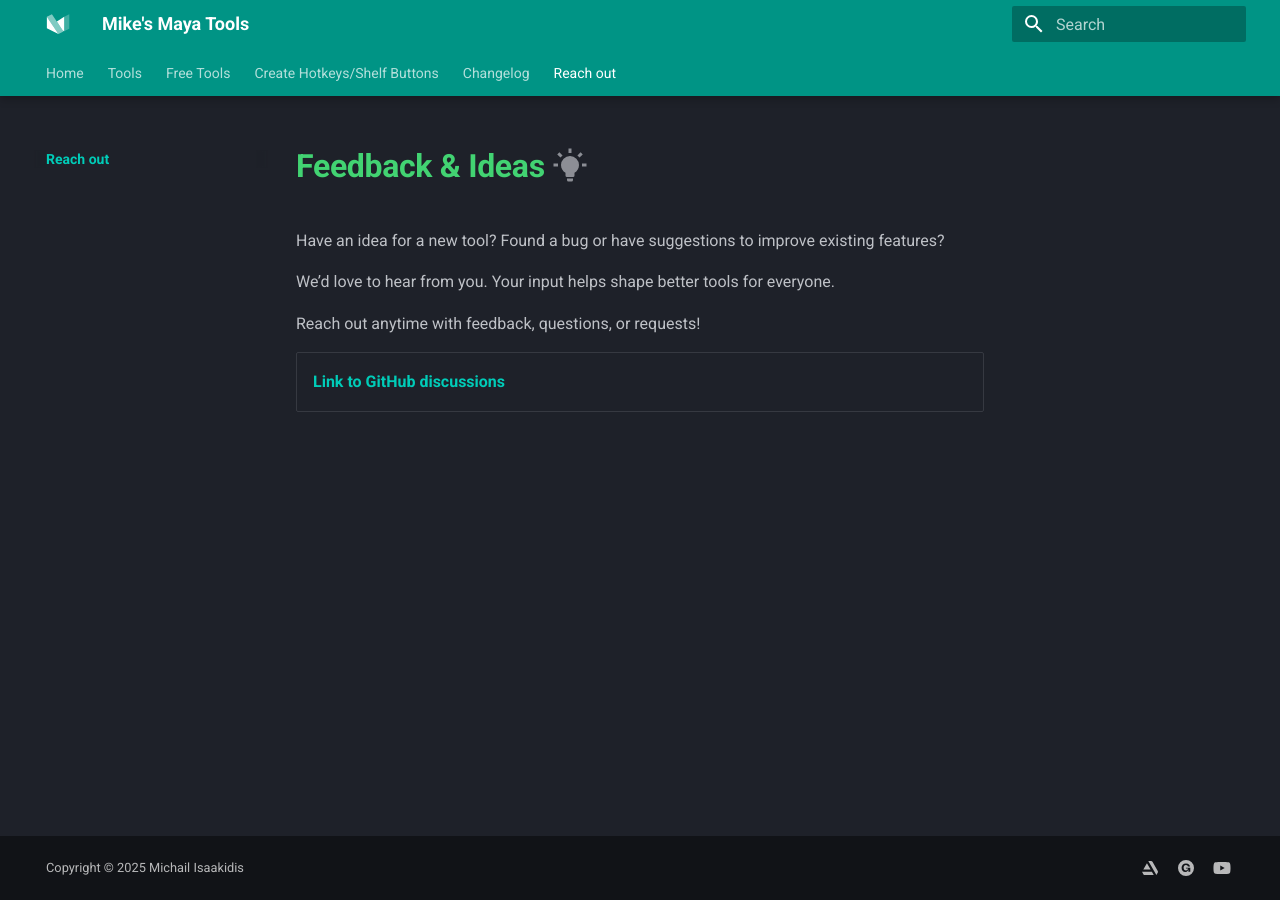
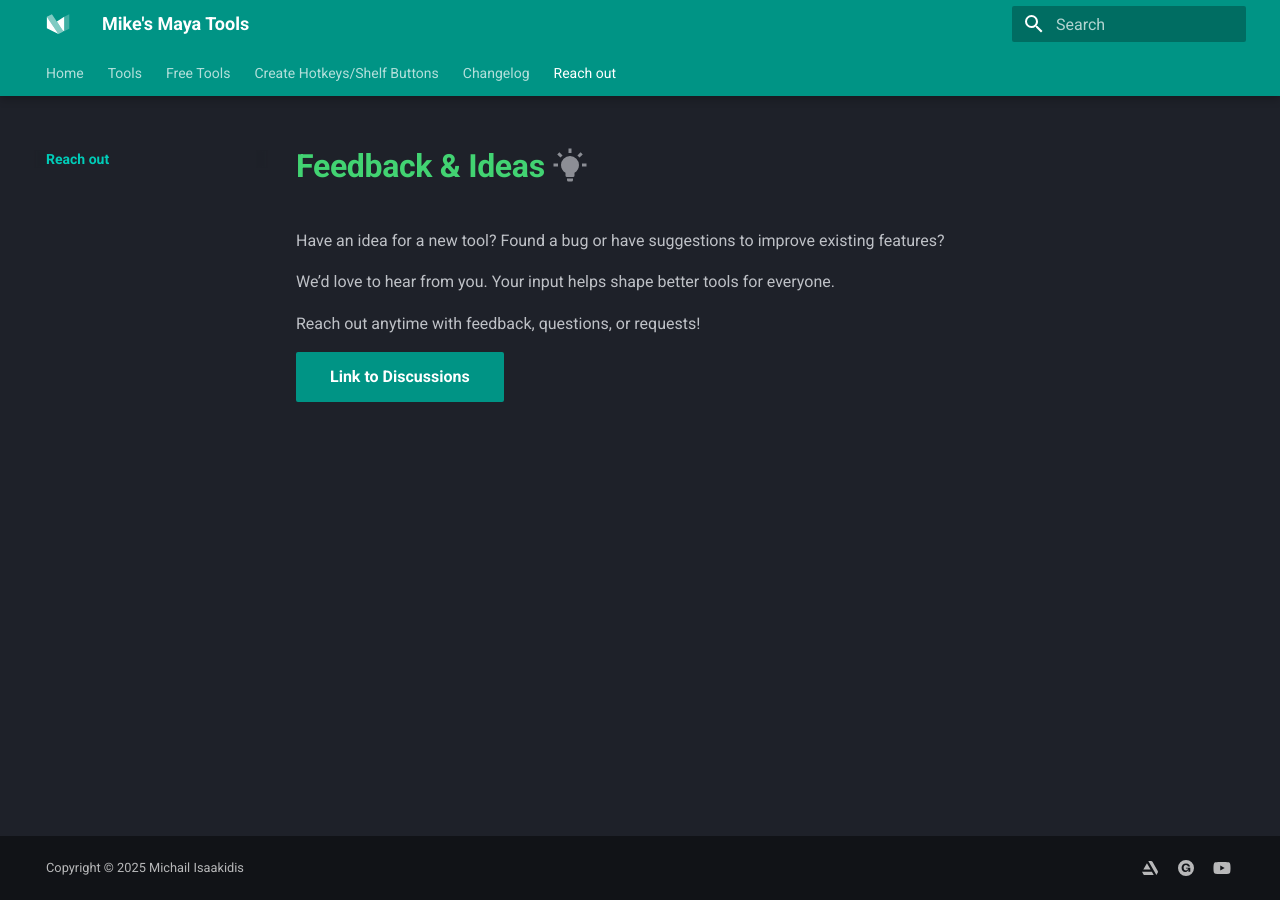
Before and after one commit to mike-isaakidis/Maya-Modelling-Tools, an MkDocs documentation site: the page built from docs/Reach out/index.md, in a window 1280 px wide. Built offline with MkDocs 1.6.1 and Material for MkDocs 9.7.7, drawn with Linux system fonts in a browser that asks for light colours.

```diff
--- a/docs/Reach out/index.md
+++ b/docs/Reach out/index.md
@@ -6,17 +6,4 @@ We’d love to hear from you. Your input helps shape better tools for everyone.
 
 Reach out anytime with feedback, questions, or requests!
 
-<!-- [Link to Discussions](https://github.com/squidfunk/mkdocs-material/discussions){ .md-button .md-button--primary }-->
-
-
-
-<div class="grid cards" markdown>
-
--
-
-
-    [**Link to GitHub discussions**](https://github.com/mike-isaakidis/Maya-Modelling-Tools/discussions)
-
-
-
-</div>
+[Link to Discussions](https://github.com/mike-isaakidis/Maya-Modelling-Tools/discussions){ .md-button .md-button--primary }
```
Also changed, not shown: docs/Tools Page/index.md (+1 -1 lines).
